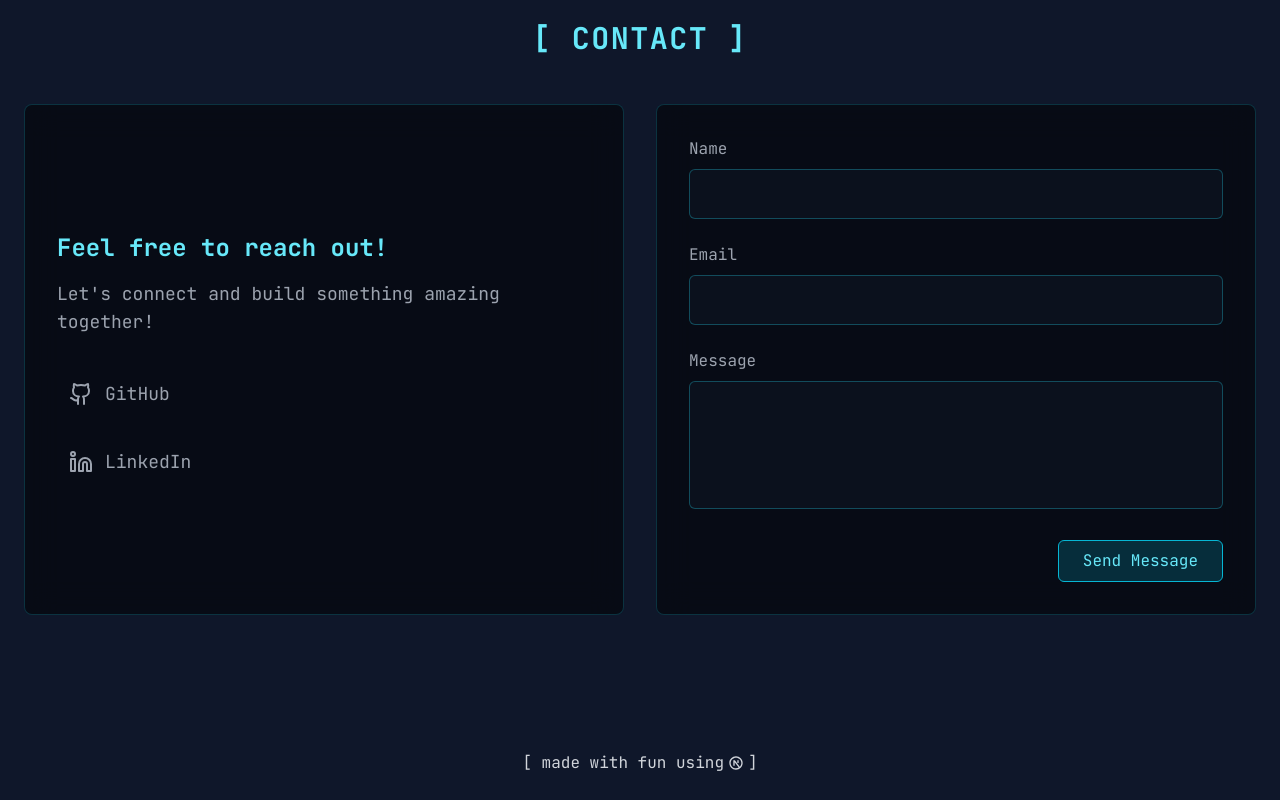
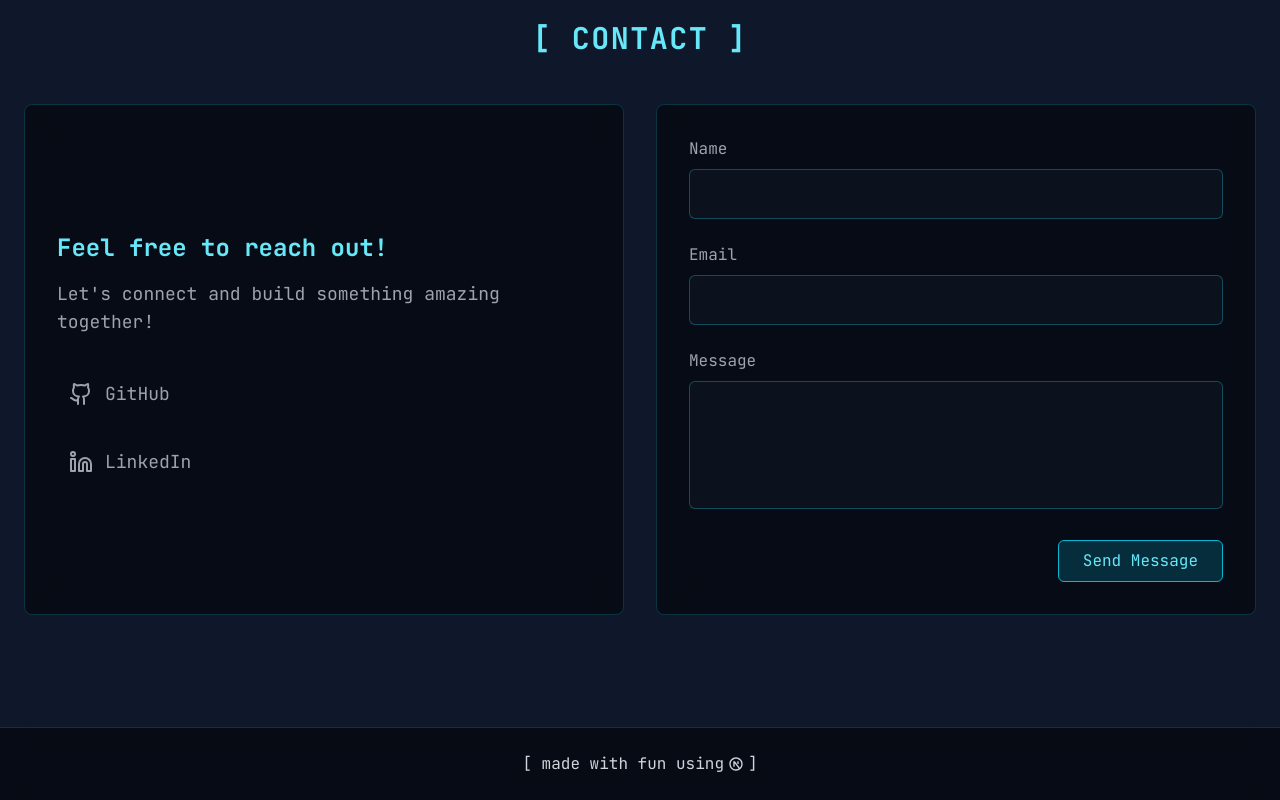
Before and after one commit to vskvj3/portfolio-nextjs, a Next.js app: page / in a window 1280 px wide. Shown: the part 2933-3733 px from the top of the page. Built offline with nearby package versions, Linux system fonts and the light colour scheme.

Commit message:
fix: footer background issue

```diff
--- a/src/components/footer.js
+++ b/src/components/footer.js
@@ -2,7 +2,7 @@ import { RiNextjsLine } from "react-icons/ri";
 
 export default function Footer({ home }) {
   return (
-    <footer className="bg-slate-900 text-gray-300 w-full py-4 md:py-6 mt-4 md:mt-8">
+    <footer className="bg-black/50 backdrop-blur-lg text-gray-300 w-full py-4 md:py-6 mt-4 md:mt-8 relative z-20 border-t border-cyan-400/20">
       <div className="container mx-auto px-6 text-center">
         <span className="flex justify-center items-center text-sm lg:text-base">
           [ made with fun using<RiNextjsLine className="mx-1" />]
--- a/src/pages/index.js
+++ b/src/pages/index.js
@@ -49,8 +49,6 @@ export default function Home({ allPostsData, allProjectsData }) {
       <div className="fixed top-0 left-0 w-full min-h-screen h-full" style={{backgroundImage: "url('https://www.transparenttextures.com/patterns/cubes.png')", opacity: '0.03', zIndex: 1}}></div>
 
       <div className="relative z-10">
-        {/* <Header /> */}
-        <main>
         {/* section 1: Terminal */}
         <Terminal />
 
@@ -66,7 +64,6 @@ export default function Home({ allPostsData, allProjectsData }) {
 
         {/* section 4: Contact */}
         <Contact />
-        </main>
       </div>
     </>
   );
```
Lines whose indentation alone changed are shown as unchanged.
